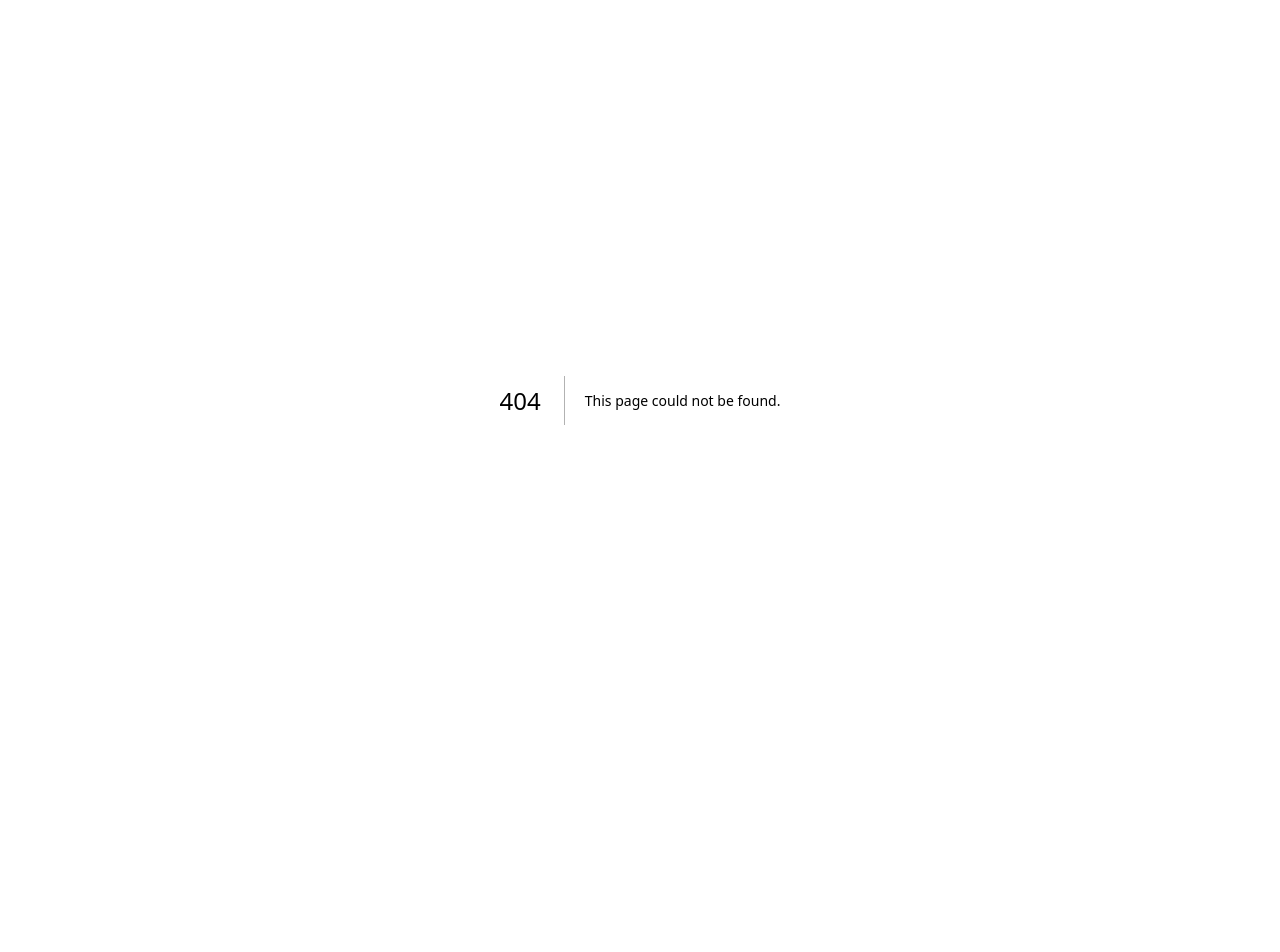
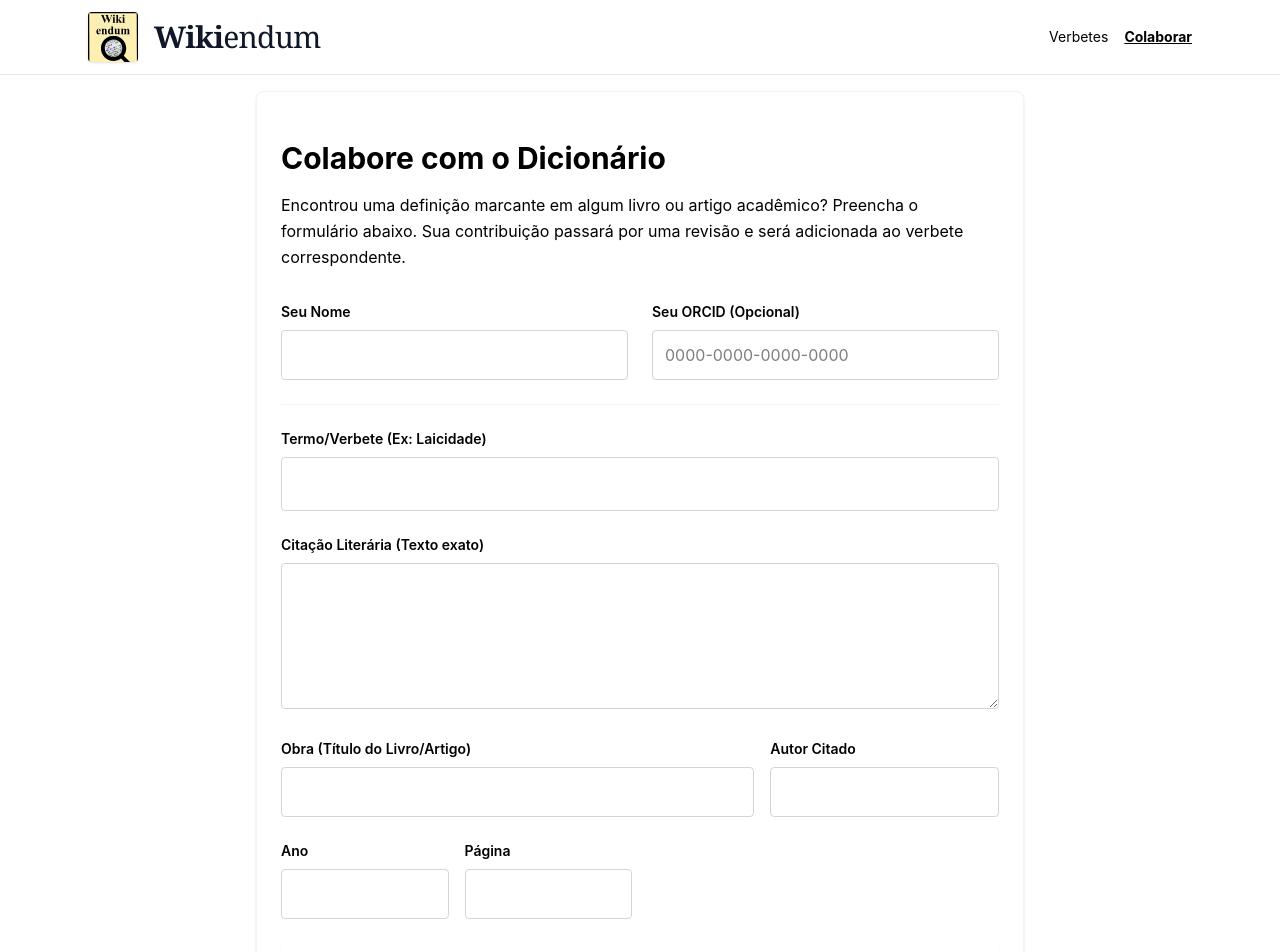
Before and after one commit to Wennington123/Wikiendum, a Next.js app: page /colaborar in a window 1280 px wide. Before the commit this address had no page. Shown: the top 952 px of the page. Before the commit the page ends 800 px from the top, so only its background shows below. Built offline with nearby package versions, Linux system fonts and the light colour scheme.

Commit message:
colaborarnew

```diff
--- /dev/null
+++ b/app/colaborar/page.tsx
@@ -0,0 +1,86 @@
+import Image from 'next/image';
+import Link from 'next/link';
+
+export default function ColaborarPage() {
+  return (
+    <div className="min-h-screen bg-wiki-bg text-wiki-text-primary font-serif antialiased">
+      <header className="sticky top-0 bg-wiki-paper border-b border-gray-200 z-50">
+        <div className="max-w-6xl mx-auto px-6 py-3 flex items-center justify-between">
+          <div className="flex items-center gap-4">
+            <Link href="/">
+              <Image src="/wikiendum-logo.svg" alt="Wikiendum Logo" width={50} height={50} className="rounded shadow-sm cursor-pointer" />
+            </Link>
+            <span className="text-3xl font-semibold tracking-tight text-gray-900">
+              Wiki<span className="font-thin text-wiki-text-secondary">endum</span>
+            </span>
+          </div>
+          <nav className="flex gap-4 text-sm font-sans">
+            <Link href="/" className="text-wiki-link hover:underline">Verbetes</Link>
+            <Link href="/colaborar" className="text-wiki-link font-bold underline">Colaborar</Link>
+          </nav>
+        </div>
+      </header>
+
+      <main className="max-w-3xl mx-auto px-6 py-12 mt-4 bg-wiki-paper shadow-sm rounded-lg border border-gray-100 font-sans">
+        <h1 className="text-3xl font-bold mb-4 text-wiki-text-primary">Colabore com o Dicionário</h1>
+        <p className="text-wiki-text-secondary mb-8 leading-relaxed">
+          Encontrou uma definição marcante em algum livro ou artigo acadêmico? Preencha o formulário abaixo.
+          Sua contribuição passará por uma revisão e será adicionada ao verbete correspondente.
+        </p>
+
+        {/* FORMULÁRIO - Substitua o link abaixo após criar conta no Formspree */}
+        <form action="https://formspree.io/f/xbdworyb" method="POST" className="space-y-6">
+
+          <div className="grid grid-cols-1 md:grid-cols-2 gap-6">
+            <div>
+              <label className="block text-sm font-semibold mb-2">Seu Nome</label>
+              <input name="nome" type="text" required className="w-full p-3 rounded border border-gray-300 focus:ring-1 focus:ring-wiki-link outline-none" />
+            </div>
+            <div>
+              <label className="block text-sm font-semibold mb-2">Seu ORCID (Opcional)</label>
+              <input name="orcid" type="text" placeholder="0000-0000-0000-0000" className="w-full p-3 rounded border border-gray-300 focus:ring-1 focus:ring-wiki-link outline-none" />
+            </div>
+          </div>
+
+          <hr className="border-gray-100" />
+
+          <div>
+            <label className="block text-sm font-semibold mb-2">Termo/Verbete (Ex: Laicidade)</label>
+            <input name="termo" type="text" required className="w-full p-3 rounded border border-gray-300 focus:ring-1 focus:ring-wiki-link outline-none font-serif text-lg" />
+          </div>
+
+          <div>
+            <label className="block text-sm font-semibold mb-2">Citação Literária (Texto exato)</label>
+            <textarea name="citacao" rows={5} required className="w-full p-3 rounded border border-gray-300 focus:ring-1 focus:ring-wiki-link outline-none italic"></textarea>
+          </div>
+
+          <div className="grid grid-cols-1 md:grid-cols-3 gap-4">
+            <div className="md:col-span-2">
+              <label className="block text-sm font-semibold mb-2">Obra (Título do Livro/Artigo)</label>
+              <input name="obra" type="text" required className="w-full p-3 rounded border border-gray-300 focus:ring-1 focus:ring-wiki-link outline-none" />
+            </div>
+            <div>
+              <label className="block text-sm font-semibold mb-2">Autor Citado</label>
+              <input name="autor" type="text" required className="w-full p-3 rounded border border-gray-300 focus:ring-1 focus:ring-wiki-link outline-none" />
+            </div>
+          </div>
+
+          <div className="grid grid-cols-2 md:grid-cols-4 gap-4">
+            <div>
+              <label className="block text-sm font-semibold mb-2">Ano</label>
+              <input name="ano" type="number" required className="w-full p-3 rounded border border-gray-300 focus:ring-1 focus:ring-wiki-link outline-none" />
+            </div>
+            <div>
+              <label className="block text-sm font-semibold mb-2">Página</label>
+              <input name="pagina" type="text" required className="w-full p-3 rounded border border-gray-300 focus:ring-1 focus:ring-wiki-link outline-none" />
+            </div>
+          </div>
+
+          <button type="submit" className="w-full bg-wiki-link text-white font-bold py-4 rounded-lg hover:bg-blue-800 transition-colors shadow-md">
+            Enviar Proposta de Verbete
+          </button>
+        </form>
+      </main>
+    </div>
+  );
+}
--- a/app/page.tsx
+++ b/app/page.tsx
@@ -31,7 +31,7 @@ export default function Home() {
           </div>
           <nav className="flex gap-4 text-sm font-sans">
             <Link href="/" className="text-wiki-link hover:underline">Verbetes</Link>
-            <Link href="#" className="text-wiki-link hover:underline">Colaborar</Link>
+            <Link href="/colaborar" className="text-wiki-link hover:underline">Colaborar</Link>
           </nav>
         </div>
       </header>
--- a/app/termo/[slug]/page.tsx
+++ b/app/termo/[slug]/page.tsx
@@ -39,7 +39,7 @@ export default async function TermoPage({ params }: { params: Promise<{ slug: st
           </div>
           <nav className="flex gap-4 text-sm font-sans">
             <Link href="/" className="text-wiki-link hover:underline">Verbetes</Link>
-            <Link href="#" className="text-wiki-link hover:underline">Colaborar</Link>
+            <Link href="/colaborar" className="text-wiki-link hover:underline">Colaborar</Link>
           </nav>
         </div>
       </header>
```
